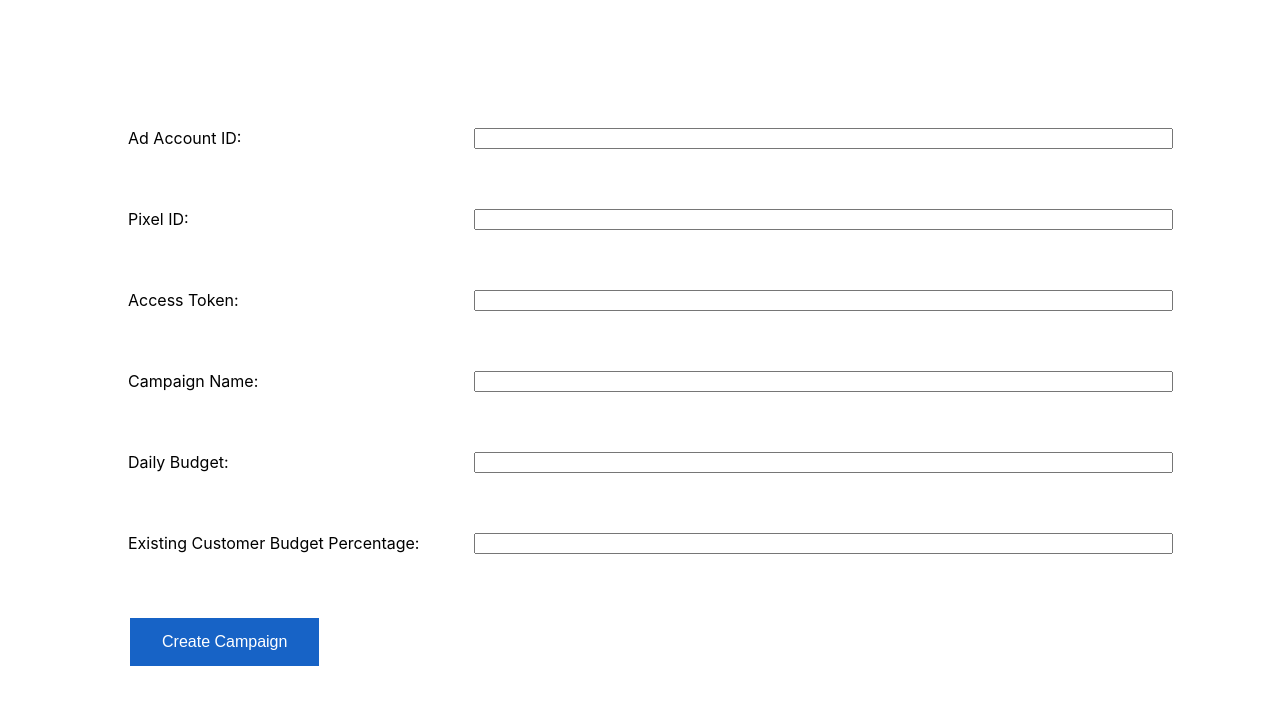
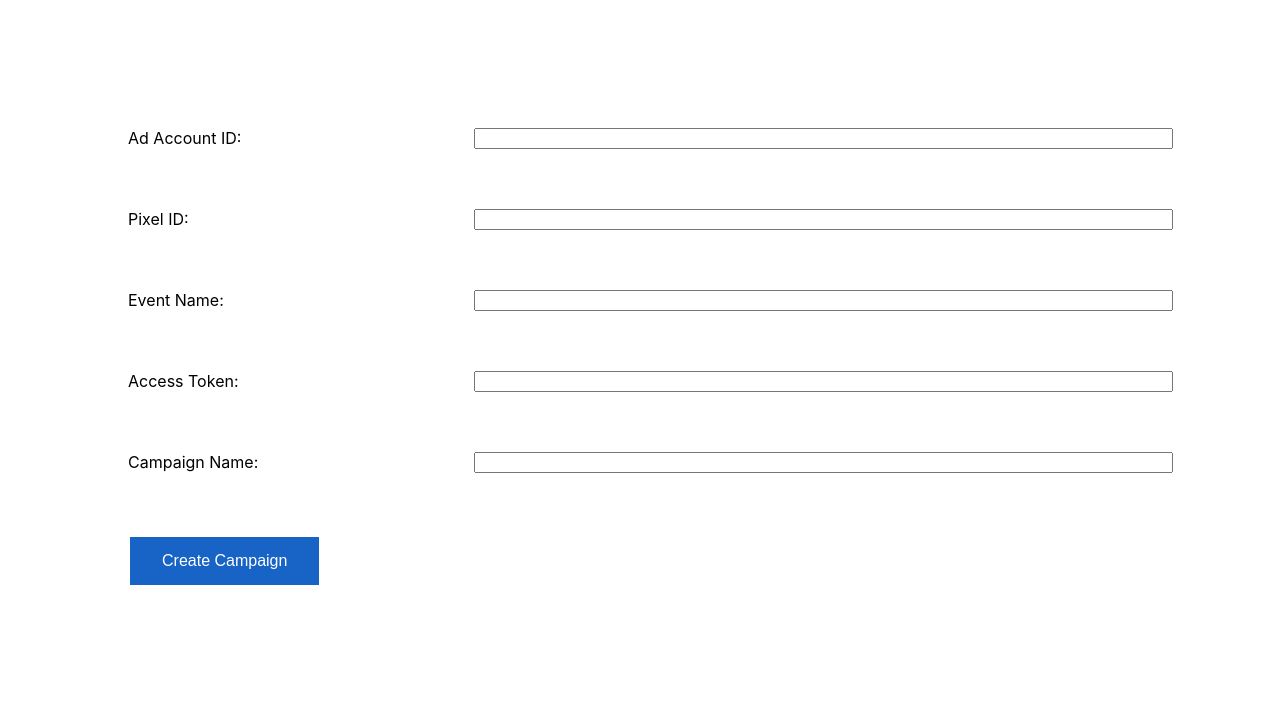
Before and after one commit to lakshyakmeta/asc-non-purchase-ui, a React (Create React App) app: page / in a window 1280 px wide. Shown: the top 704 px of the page. Built offline with nearby package versions, Linux system fonts and the light colour scheme.

Commit message:
added backedn

```diff
--- a/src/Page.jsx
+++ b/src/Page.jsx
@@ -8,40 +8,20 @@ class Page extends Component {
 		this.state = {
             ad_account_id: '',
             pixel_id: '',
+            event_name: '',
             access_token: '',
             campaign_name: '',
-            daily_budget: '',
-            existing_customer_budget_percentage: '',
         }
+        this.handleChange = this.handleChange.bind(this);
 		this.handleSubmit = this.handleSubmit.bind(this);
 	}
 
-    handleChangeAdAccount = (event) => {
-        this.setState({ ad_account_id: event.target.value });
-    }
-
-    handleChangePixel = (event) => {
-        this.setState({ pixel_id: event.target.value });
-    }
-
-    handleChangeAccessToken = (event) => {
-        this.setState({ access_token: event.target.value });
-    }
-
-    handleChangeCampaignName = (event) => {
-        this.setState({ campaign_name: event.target.value });
-    }
-
-    handleChangeDailyBudget = (event) => {
-        this.setState({ daily_budget: event.target.value });
-    }
-
-    handleChangeExistingCustPer = (event) => {
-        this.setState({ existing_customer_budget_percentage: event.target.value });
+    handleChange = (event) => {
+        this.setState({ [event.target.id]: event.target.value });
     }
 
 	handleSubmit = async (event) => {
-
+		event.preventDefault();
         const campaign_data = {
             name: this.state.campaign_name,
             objective: 'CONVERSIONS',
@@ -49,35 +29,34 @@ class Page extends Component {
             smart_promotion_type: 'AUTOMATED_SHOPPING_ADS',
             access_token: this.state.access_token,
         }
+        // console.log(campaign_data)
 
-		axios.post("https://graph.73242.od.facebook.com/v16.0/act_" + this.state.ad_account_id + "/campaigns",campaign_data)
+		axios.post("https://graph.71902.od.facebook.com/v16.0/act_" + this.state.ad_account_id + "/campaigns",campaign_data)
 			.then(response => {
 				// Handle successful
-                console.log(response);
+                // console.log(response);
                 const adset_data = {
                     name: this.state.campaign_name,
                     campaign_id: '',
                     promoted_object: {
                         pixel_id: this.state.pixel_id,
-                        custom_event_type: 'LEAD'
+                        custom_event_type: this.state.event_name,
                     },
                     billing_event: 'IMPRESSIONS',
                     bid_strategy: 'LOWEST_COST_WITHOUT_CAP',
-                    lifetime_budget: 1000000,
-                    end_time: '2023-12-31 23:59:59 PDT',
+                    // lifetime_budget: 1000000,
+                    // end_time: '2023-12-31 23:59:59 PDT',
                     targeting: {
                         geo_locations: { countries: ['US'] }
                     },
                     access_token: this.state.access_token,
-                    daily_budget: this.state.daily_budget,
-                    existing_customer_budget_percentage: this.state.existing_customer_budget_percentage,
                 }
-                // axios.post("https://graph.73242.od.facebook.com/v16.0/act_" + this.state.ad_account_id + "/adsets",adset_data)
+                axios.post("https://graph.71902.od.facebook.com/v16.0/act_" + this.state.ad_account_id + "/adsets",adset_data)
 
 			})
 			.catch(error => {
                 // Error
-                console.log("HERE")
+                // console.log("HERE")
                 console.log(error)
 			});
 	}
@@ -88,47 +67,40 @@ class Page extends Component {
                 <form className="form">
                     <div className="entry">
                         <label>Ad Account ID:</label>
-                        <input type="text" name="ad_account_id" value={this.state.ad_account_id} onChange={this.handleChangeAdAccount} />
+                        <input type="text" id="ad_account_id" value={this.state.ad_account_id} onChange={this.handleChange} />
                     </div>
 
                     <br/><br/><br/><br/>
 
                     <div className="entry">
                         <label>Pixel ID:</label>
-                        <input type="text" name="pixel_id" value={this.state.pixel_id} onChange={this.handleChangePixel} />
+                        <input type="text" id="pixel_id" value={this.state.pixel_id} onChange={this.handleChange} />
+                    </div>
+
+                    <br/><br/><br/><br/>
+
+                    <div className="entry">
+                        <label>Event Name:</label>
+                        <input type="text" id="event_name" value={this.state.event_name} onChange={this.handleChange} />
                     </div>
 
                     <br/><br/><br/><br/>
 
                     <div className="entry">
                         <label>Access Token:</label>
-                        <input type="text" name="access_token" value={this.state.access_token} onChange={this.handleChangeAccessToken} />
+                        <input type="text" id="access_token" value={this.state.access_token} onChange={this.handleChange} />
                     </div>
 
                     <br/><br/><br/><br/>
 
                     <div className="entry">
                         <label>Campaign Name:</label>
-                        <input type="text" name="campaign_name" value={this.state.campaign_name} onChange={this.handleChangeCampaignName} />
+                        <input type="text" id="campaign_name" value={this.state.campaign_name} onChange={this.handleChange} />
                     </div>
 
                     <br/><br/><br/><br/>
 
-                    <div className="entry">
-                        <label>Daily Budget:</label>
-                        <input type="text" name="daily_budget" value={this.state.daily_budget} onChange={this.handleChangeDailyBudget} />
-                    </div>
-
-                    <br/><br/><br/><br/>
-
-                    <div className="entry">
-                        <label>Existing Customer Budget Percentage:</label>
-                        <input type="text" name="existing_customer_budget_percentage" value={this.state.existing_customer_budget_percentage} onChange={this.handleChangeExistingCustPer} />
-                    </div>
-
-                    <br/><br/><br/><br/>
-
-                    <button className="button">Create Campaign</button>
+                    <button className="button" onClick={this.handleSubmit}>Create Campaign</button>
                 </form>
 			</>
 		);
```
